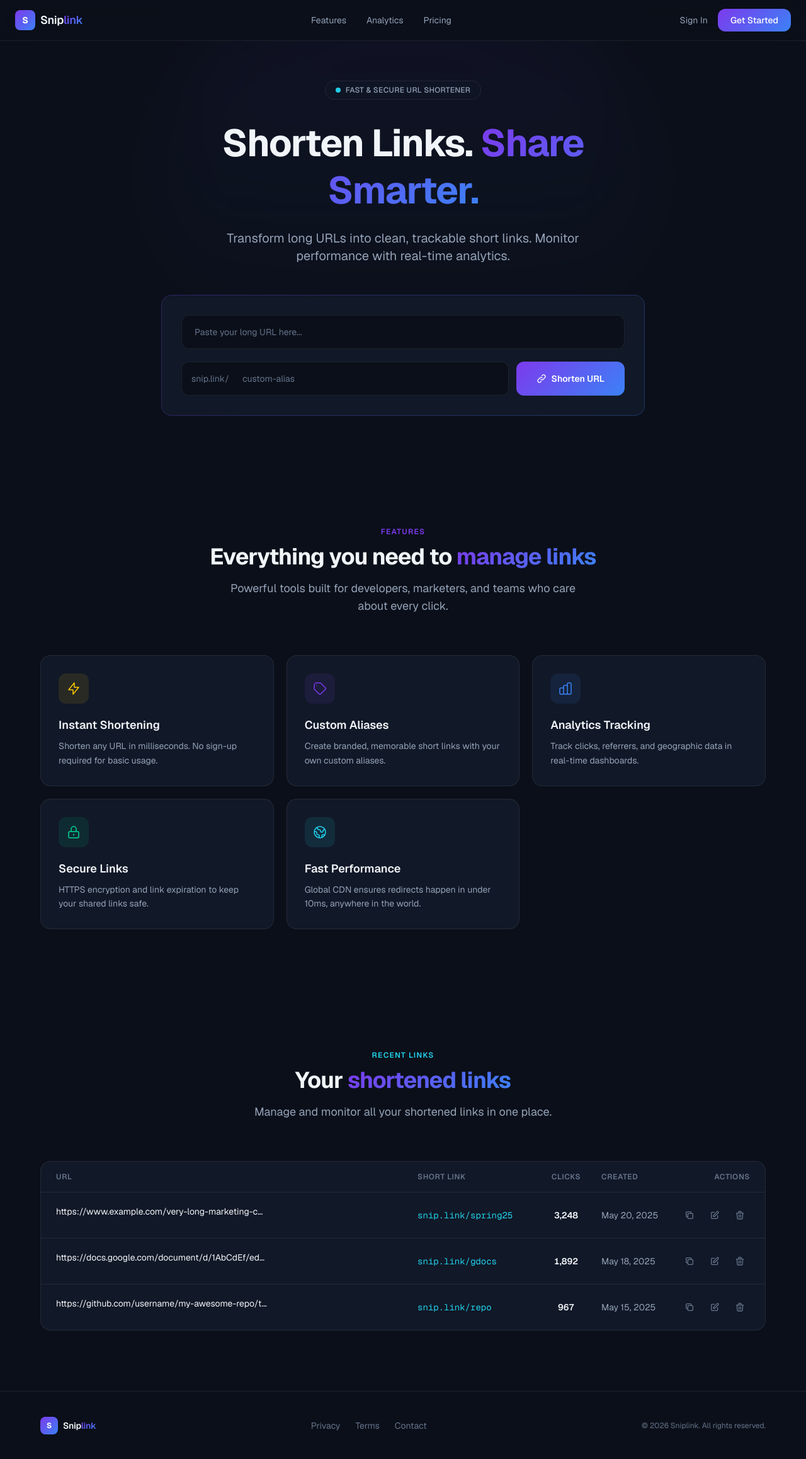
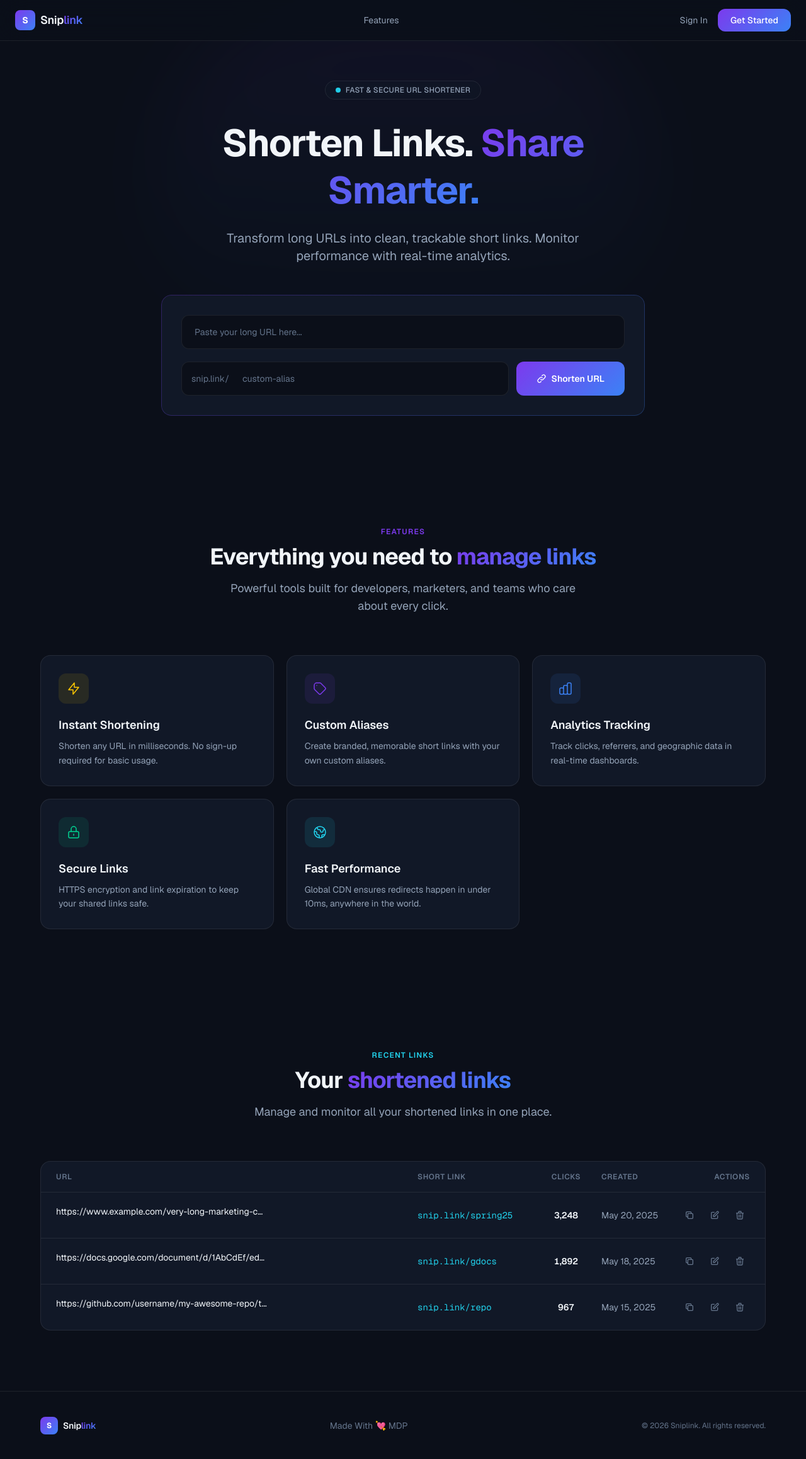
Before and after one commit to M-Durga-Prasath/Url-Shortner, a Next.js app: page / in a window 1280 px wide. Shown: the whole page at 63% size. Built offline with nearby package versions, Linux system fonts and the light colour scheme.

Commit message:
updated component styles for desktop view

```diff
--- a/app/components/Footer.js
+++ b/app/components/Footer.js
@@ -1,7 +1,5 @@
 const FOOTER_LINKS = [
-  { label: "Privacy", href: "#" },
-  { label: "Terms", href: "#" },
-  { label: "Contact", href: "#" },
+  { label: "Made With 💘 MDP", href: "https://github.com/M-Durga-Prasath" },
 ];
 
 export default function Footer() {
@@ -26,6 +24,7 @@
               href={link.href}
               className="text-sm text-text-muted hover:text-text-secondary transition-colors duration-200"
               id={`footer-${link.label.toLowerCase()}`}
+              target="_blank"
             >
               {link.label}
             </a>
--- a/app/components/Hero.js
+++ b/app/components/Hero.js
@@ -92,8 +92,8 @@
   return (
     <section className="relative pt-32 pb-20 px-6 overflow-hidden" id="hero">
       {/* Background glow */}
-      <div className="absolute top-0 left-1/2 -translate-x-1/2 w-[800px] h-[600px] pointer-events-none opacity-30">
-        <div className="absolute inset-0 bg-gradient-to-b from-accent-purple/20 via-accent-blue/10 to-transparent rounded-full blur-3xl" />
+      <div className="absolute top-0 left-1/2 -translate-x-1/2 w-200 h-150 pointer-events-none opacity-30">
+        <div className="absolute inset-0 bg-linear-to-b from-accent-purple/20 via-accent-blue/10 to-transparent rounded-full blur-3xl" />
       </div>
 
       <div className="relative max-w-3xl mx-auto text-center">
@@ -174,7 +174,7 @@
                   id="shorten-btn"
                   type="submit"
                   disabled={loading}
-                  className="gradient-btn text-white font-semibold px-8 py-4 rounded-xl text-sm disabled:opacity-60 disabled:cursor-not-allowed sm:min-w-[160px] cursor-pointer"
+                  className="gradient-btn text-white font-semibold px-8 py-4 rounded-xl text-sm disabled:opacity-60 disabled:cursor-not-allowed sm:min-w-40 cursor-pointer"
                 >
                   <span className="flex items-center justify-center gap-2">
                     {loading ? (
--- a/app/components/Navbar.js
+++ b/app/components/Navbar.js
@@ -4,8 +4,6 @@
 
 const NAV_LINKS = [
   { label: "Features", href: "#features" },
-  { label: "Analytics", href: "#analytics" },
-  { label: "Pricing", href: "#pricing" },
 ];
 
 export default function Navbar() {
@@ -39,10 +37,10 @@
         </div>
 
         {/* Desktop actions */}
-        <div className="hidden md:flex items-center gap-4">
+        <div className="flex items-center gap-4" id="desktop-actions">
           <button
             id="nav-signin"
-            className="text-sm text-text-secondary hover:text-text-primary transition-colors duration-200 cursor-pointer"
+            className=" text-sm text-text-secondary hover:text-text-primary transition-colors duration-200 cursor-pointer"
           >
             Sign In
           </button>
--- a/app/globals.css
+++ b/app/globals.css
@@ -282,3 +282,15 @@
 textarea:focus {
   outline: none;
 }
+
+
+#desktop-actions {
+  display: none;
+}
+
+/* Show on screens >=768px */
+@media (min-width: 768px) {
+  #desktop-actions {
+    display: flex;
+  }
+}
--- a/app/layout.js
+++ b/app/layout.js
@@ -22,6 +22,7 @@
   return (
     <html
       lang="en"
+      suppressHydrationWarning
       className={`${geistSans.variable} ${geistMono.variable} antialiased`}
     >
       <body className="min-h-screen flex flex-col">{children}</body>
```
